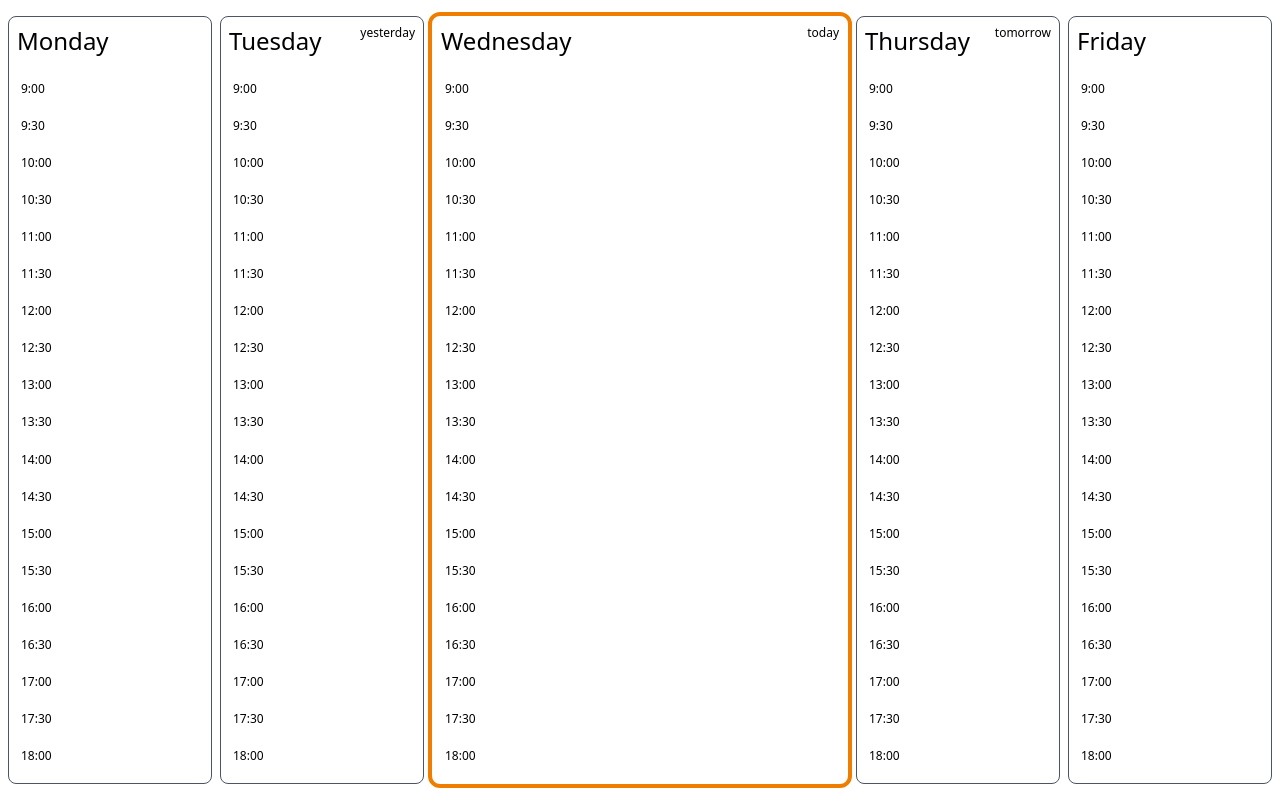
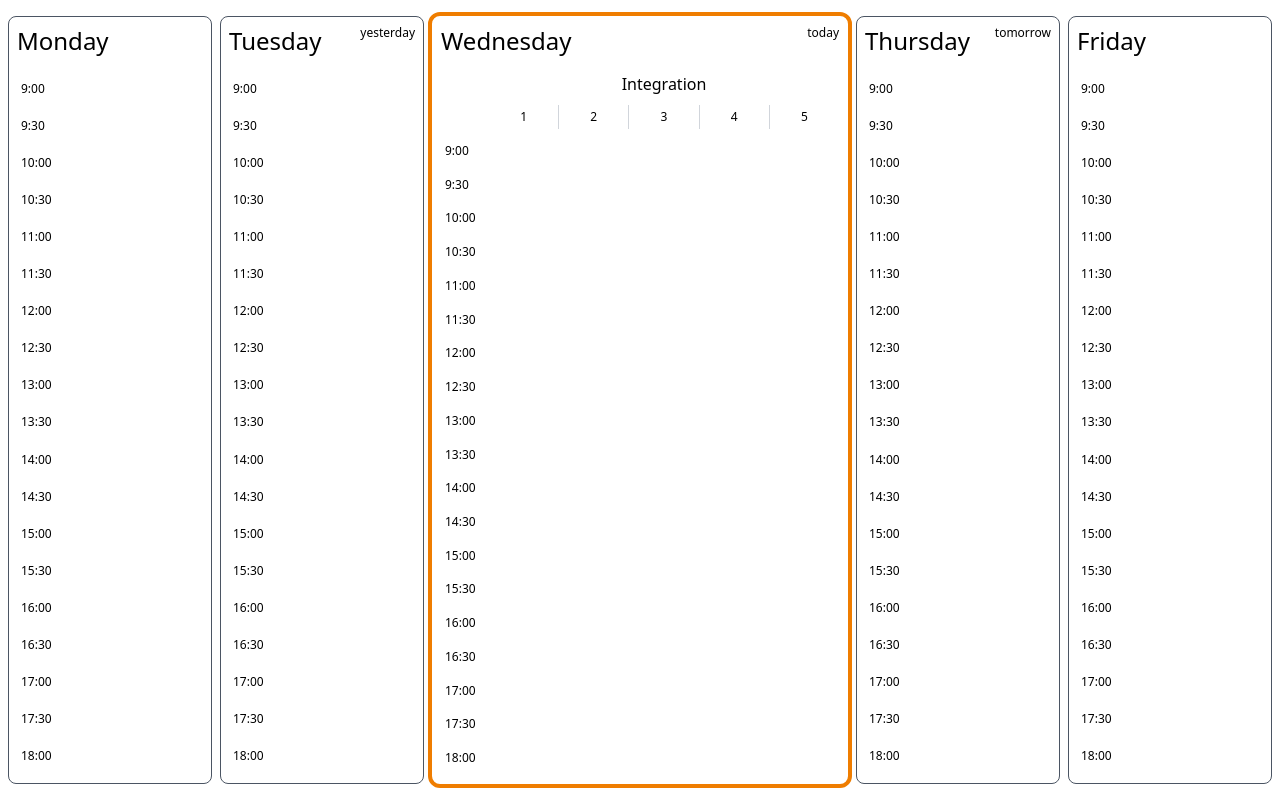
Before and after one commit to izerozlu/server-reservation, a Nuxt app: page / in a window 1280 px wide. Built offline with nearby package versions, Linux system fonts and the light colour scheme.

Commit message:
Add column headers in Day

```diff
--- a/components/day.vue
+++ b/components/day.vue
@@ -23,6 +23,47 @@
         {{ modifier }}
       </h3>
     </div>
+    <template v-if="isDaySelected">
+      <h4
+        class="
+          day__server-header
+          text-base
+          flex
+          items-center
+          justify-center
+          pl-12
+        "
+      >
+        Integration
+      </h4>
+      <div
+        class="
+          day__server-columns
+          server-columns
+          flex
+          justify-start
+          pl-12
+          divide-x divide-gray-300
+          h-6
+          self-center
+        "
+      >
+        <h5
+          v-for="server in servers"
+          :key="server"
+          class="
+            server-columns__column
+            flex
+            items-center
+            justify-center
+            flex-1
+            text-center
+          "
+        >
+          {{ server }}
+        </h5>
+      </div>
+    </template>
     <Zone
       v-for="timezone in timezones"
       :key="timezone.id"
@@ -43,6 +84,7 @@ import Day from '~/interfaces/day';
 
 interface DayData {
   timezones: Timezone[];
+  servers: string[];
 }
 
 export default Vue.extend({
@@ -68,6 +110,7 @@ export default Vue.extend({
 
     return {
       timezones,
+      servers: new Array(5).fill(0).map((_, index) => (index + 1).toString()),
     };
   },
   computed: {
```
